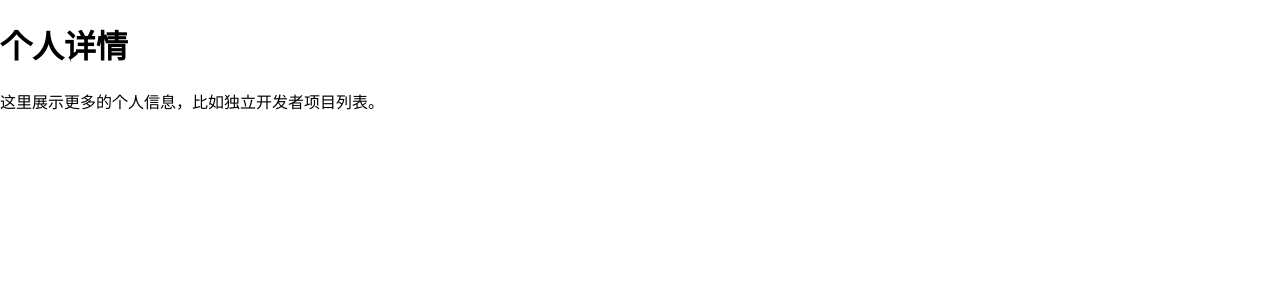
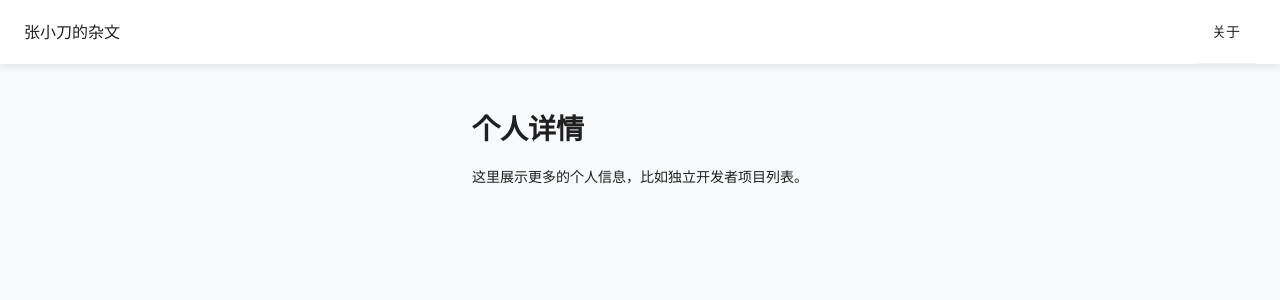
Before and after one commit to coderzzy/coderzzy.github.io, a React (Create React App) app: page /personal-details in a window 1280 px wide. Shown: the top 300 px of the page. Built offline with nearby package versions, Linux system fonts and the light colour scheme.

Commit message:
feat: 个人详情页使用header

```diff
--- /dev/null
+++ b/src/pages/PersonalDetailsPage.module.less
@@ -0,0 +1,10 @@
+.layout {
+    min-height: 100vh;
+    background: #f8f9fa;
+}
+
+.content {
+    max-width: 1200px;
+    margin: 0 auto;
+    padding: 24px;
+}
--- a/src/pages/PersonalDetailsPage.tsx
+++ b/src/pages/PersonalDetailsPage.tsx
@@ -1,13 +1,24 @@
 import React from 'react';
+import { Layout } from 'antd';
+import GlobalHeader from '../components/GlobalHeader';
+import styles from './PersonalDetailsPage.module.less'; // 需要创建对应的样式文件
 
-const PersonalDetails: React.FC = () => {
+const { Header, Content } = Layout;
+
+const PersonalDetailsPage: React.FC = () => {
     return (
-        <div>
-            <h1>个人详情</h1>
-            <p>这里展示更多的个人信息，比如独立开发者项目列表。</p>
-            {/* 这里可以添加独立开发者项目列表 */}
-        </div>
+        <Layout className={styles.layout}>
+            <Header>
+                <GlobalHeader />
+            </Header>
+            <Content className={styles.content}>
+                <div>
+                    <h1>个人详情</h1>
+                    <p>这里展示更多的个人信息，比如独立开发者项目列表。</p>
+                </div>
+            </Content>
+        </Layout>
     );
 };
 
-export default PersonalDetails;
+export default PersonalDetailsPage;
```
